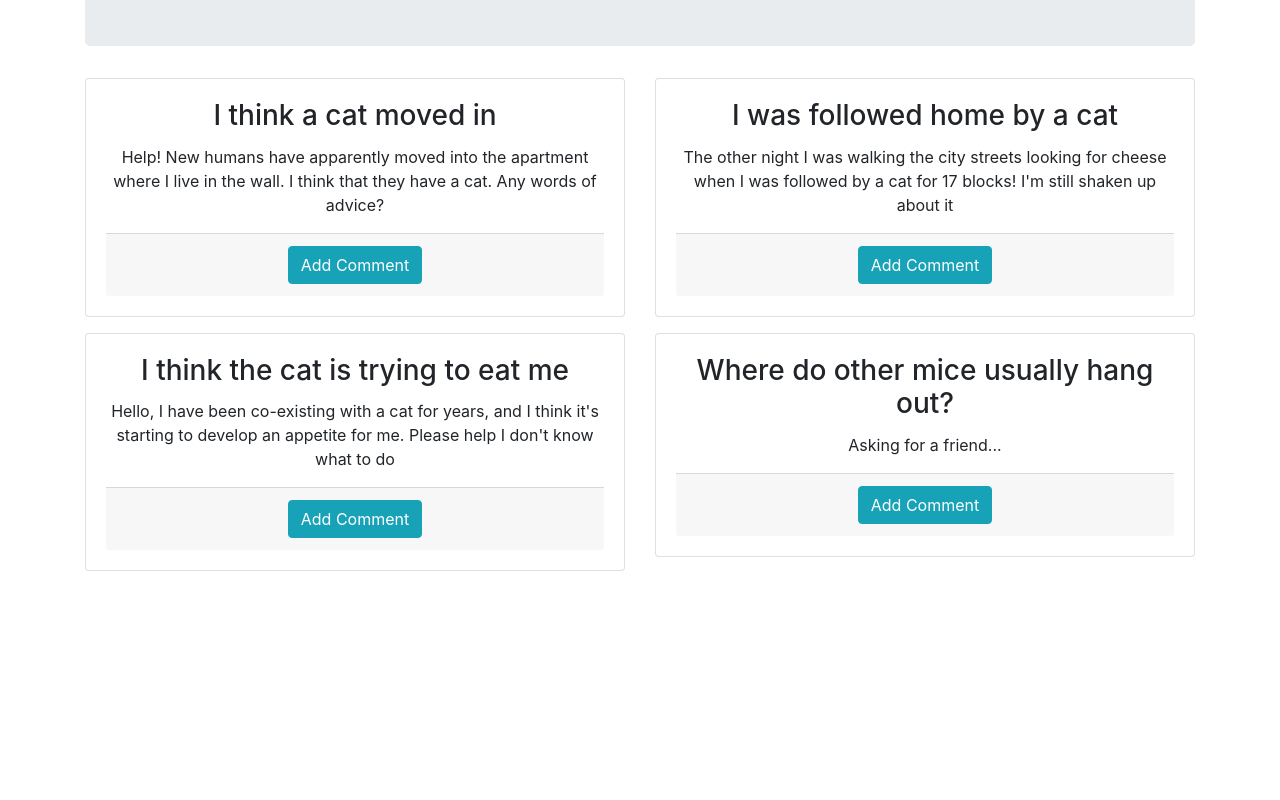
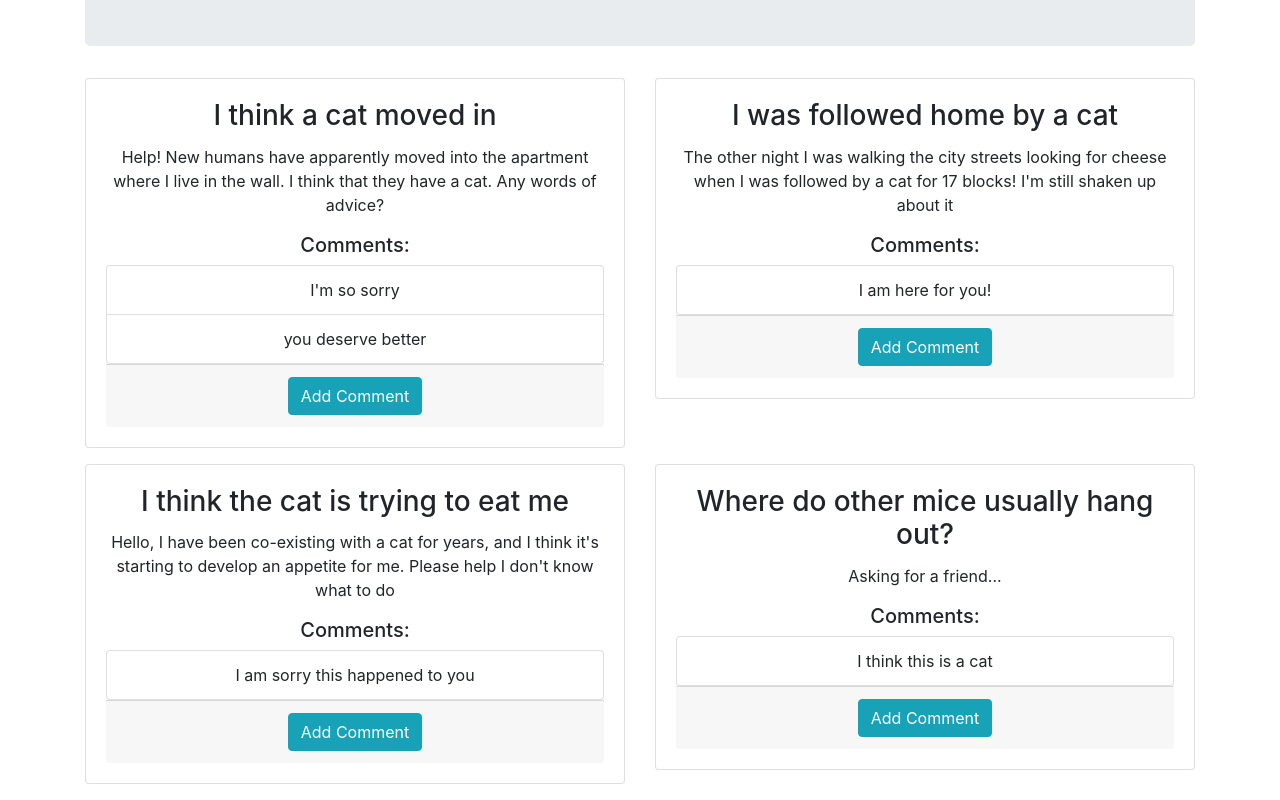
Before and after one commit to Opyskoty/anonymouse, a React (Create React App) app: page /main in a window 1280 px wide. Shown: the part 588-1388 px from the top of the page. Before the commit the page ends 1175 px from the top, so only its background shows below. Built offline with nearby package versions, Linux system fonts and the light colour scheme.

Commit message:
add default comments and display on post cards

```diff
--- /dev/null
+++ b/src/components/CommentList.js
@@ -0,0 +1,14 @@
+import React from "react";
+import { ListGroup, ListGroupItem } from "reactstrap";
+
+function CommentList({ comments }) {
+  return (
+    <ListGroup className="CommentList">
+      {comments.map((c) => (
+        <ListGroupItem>{c.text}</ListGroupItem>
+      ))}
+    </ListGroup>
+  );
+}
+
+export default CommentList;
--- a/src/components/DefaultPosts.js
+++ b/src/components/DefaultPosts.js
@@ -1,22 +1,40 @@
 const defaultProps = [
   {
+    id: 1,
     title: "I think a cat moved in",
     description:
       "Help! New humans have apparently moved into the apartment where I live in the wall. I think that they have a cat. Any words of advice?",
+    comments: [
+      { id: 1, text: "I'm so sorry" },
+      { id: 2, text: "you deserve better" },
+    ],
   },
   {
+    id: 2,
     title: "I was followed home by a cat",
     description:
       "The other night I was walking the city streets looking for cheese when I was followed by a cat for 17 blocks! I'm still shaken up about it",
+    comments: [
+      {
+        id: 3,
+        text: "You can come to my house and hide",
+        id: 4,
+        text: "I am here for you!",
+      },
+    ],
   },
   {
+    id: 3,
     title: "I think the cat is trying to eat me",
     description:
       "Hello, I have been co-existing with a cat for years, and I think it's starting to develop an appetite for me. Please help I don't know what to do",
+    comments: [{ id: 5, text: "I am sorry this happened to you" }],
   },
   {
+    id: 4,
     title: "Where do other mice usually hang out?",
     description: "Asking for a friend...",
+    comments: [{ id: 6, text: "I think this is a cat" }],
   },
 ];
 
--- a/src/components/PostCard.js
+++ b/src/components/PostCard.js
@@ -6,8 +6,9 @@ import {
   CardText,
   CardFooter,
   Button,
-  Col,
+  Col
 } from "reactstrap";
+import CommentList from "./CommentList";
 
 function PostCard({ post }) {
   return (
@@ -18,6 +19,8 @@ function PostCard({ post }) {
             <h3>{post.title}</h3>
           </CardTitle>
           <CardText>{post.description}</CardText>
+          <h5>Comments: </h5>
+          <CommentList comments={post.comments} />
           <CardFooter>
             <Button color="info">Add Comment</Button>
           </CardFooter>
--- a/src/components/PostForm.js
+++ b/src/components/PostForm.js
@@ -1,11 +1,11 @@
 import React, { useState } from "react";
 import { Button, Form, FormGroup, Input, Label, Col } from "reactstrap";
+import { v4 as uuidv4 } from "uuid";
 
 const INITIAL_STATE = { title: "", description: "" };
 
-function PostForm({posts, setPosts}) {
+function PostForm({ posts, setPosts }) {
   const [formData, setFormData] = useState(INITIAL_STATE);
-
 
   const handleChange = (evt) => {
     const { name, value } = evt.target;
@@ -14,7 +14,7 @@ function PostForm({posts, setPosts}) {
 
   const handleSubmit = (evt) => {
     evt.preventDefault();
-    setPosts([...posts, {...formData}]);
+    setPosts([...posts, { ...formData, id: uuidv4() }]);
     setFormData(INITIAL_STATE);
   };
 
--- a/src/components/PostList.js
+++ b/src/components/PostList.js
@@ -8,7 +8,7 @@ function PostList({ posts }) {
     <div className="PostList">
       <Row>
         {posts.map((p) => (
-          <PostCard post={p} key={p.title} />
+          <PostCard post={p} key={p.id} />
         ))}
       </Row>
     </div>
```
Also changed, not shown: src/components/Comment.js (added, +11 -0 lines), src/components/CommentForm.js (added, +11 -0 lines).
